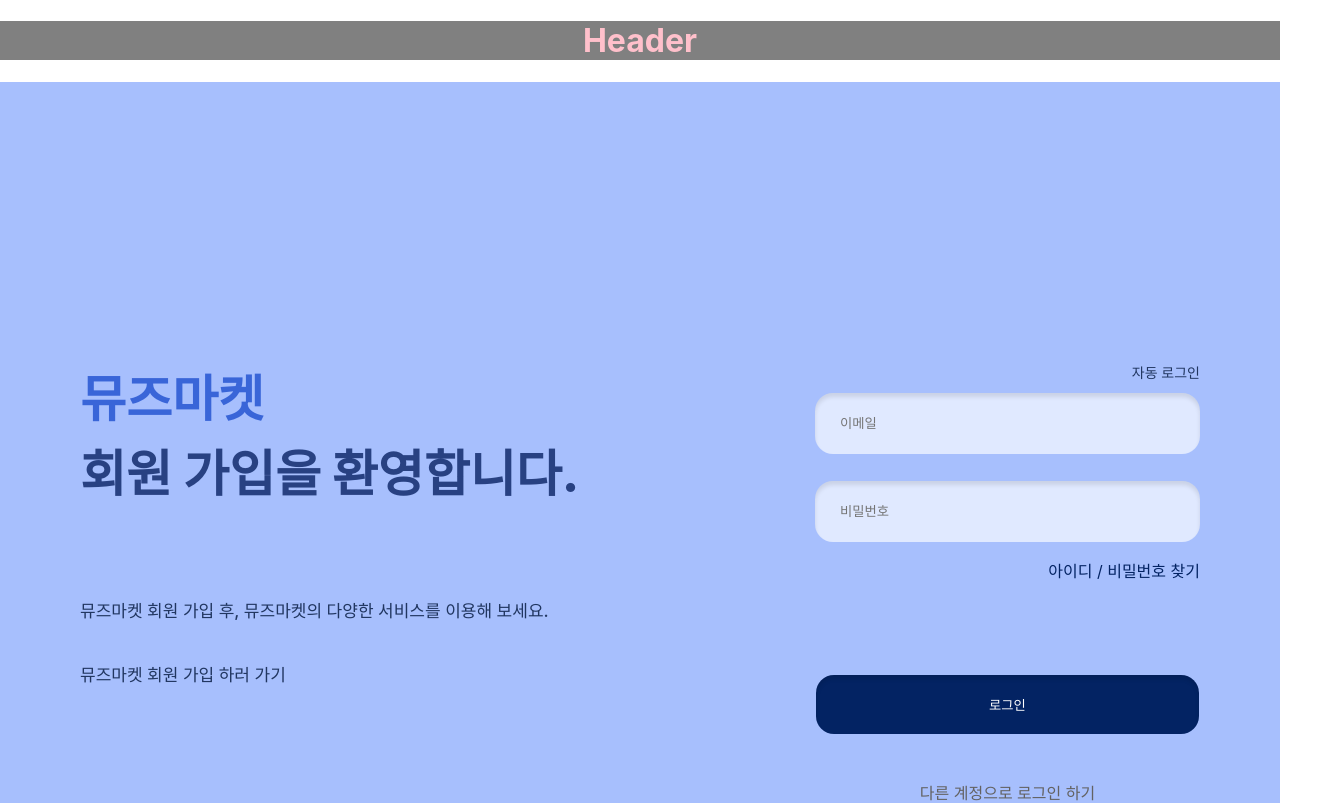
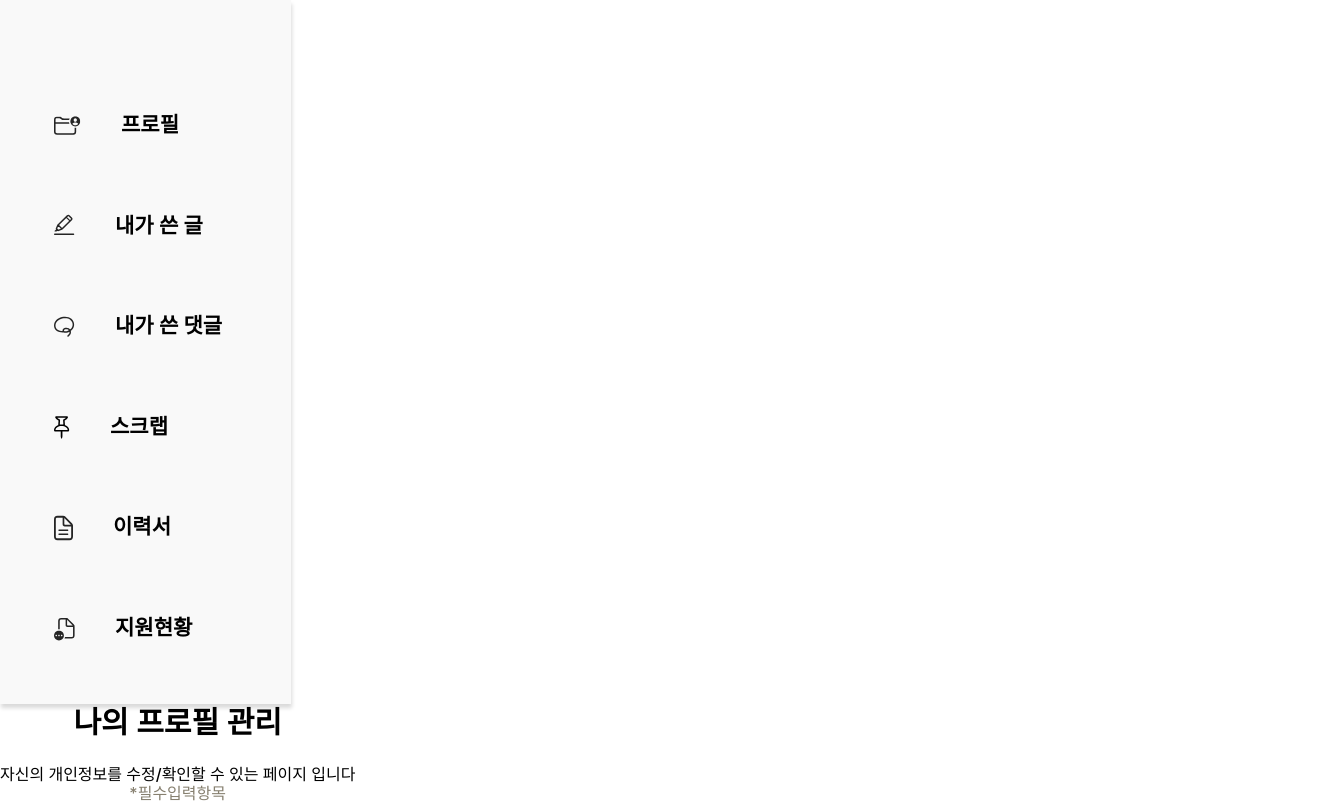
Before and after one commit to Side-Project1/Front-end, a React (Create React App) app: page / in a window 1280 px wide. Shown: the top 803 px of the page, 1334 px wide, since content can reach past the window. Built offline with nearby package versions, Linux system fonts and the light colour scheme.

Commit message:
feat: profilePage UI 구현

```diff
--- a/src/App.js
+++ b/src/App.js
@@ -1,16 +1,14 @@
 import "./App.css";
 import { BrowserRouter } from "react-router-dom";
-import Header from "./constant/Header";
-import Login from "./constant/Login";
-import Join from "./constant/Join";
+import Profile from "./constant/MyPage/Profile";
+import Menu from "./constant/MyPage/Menu";
 
 function App() {
   return (
     <BrowserRouter>
       <div className="App">
-        <Header />
-        <Login />
-        <Join />
+        <Menu />
+        <Profile />
       </div>
     </BrowserRouter>
   );
--- a/src/constant/MyPage/Menu.style.js
+++ b/src/constant/MyPage/Menu.style.js
@@ -19,7 +19,7 @@ export const Section = styled.div`
   flex-direction: row;
   width: 213px;
   gap: 40px;
-  margin-bottom: 87px;
+  margin-bottom: 51px;
   margin-left: 26px;
   padding: 9px 0px 9px 28px;
   cursor: pointer;
--- /dev/null
+++ b/src/constant/MyPage/Profile.jsx
@@ -0,0 +1,23 @@
+import Menu from "./Menu";
+import { MY_PAGE_MENU } from "./MyPage";
+import * as S from "./Profile.style";
+
+const Profile = () => {
+  return (
+    <S.Wrapper>
+      <S.Container>
+        <S.TopSection>
+          <S.Title>나의 프로필 관리</S.Title>
+          <S.SubtitleIcon></S.SubtitleIcon>
+          <S.SubTitle>
+            자신의 개인정보를 수정/확인할 수 있는 페이지 입니다
+          </S.SubTitle>
+          <S.RequiredNotice>*필수입력항목</S.RequiredNotice>
+        </S.TopSection>
+        <S.BottomSection></S.BottomSection>
+      </S.Container>
+    </S.Wrapper>
+  );
+};
+
+export default Profile;
--- /dev/null
+++ b/src/constant/MyPage/Profile.style.js
@@ -0,0 +1,40 @@
+import styled from "styled-components";
+
+export const Wrapper = styled.div`
+  display: flex;
+`;
+
+export const Container = styled.div``;
+
+export const MenuSection = styled.div``;
+
+export const TopSection = styled.div``;
+
+export const Title = styled.div`
+  font-family: "Inter";
+  font-style: normal;
+  font-weight: 600;
+  font-size: 30px;
+  line-height: 36px;
+`;
+
+export const SubTitle = styled.div`
+  font-family: "Inter";
+  font-style: normal;
+  font-weight: 500;
+  font-size: 16px;
+  line-height: 28px;
+`;
+
+export const SubtitleIcon = styled.img``;
+
+export const RequiredNotice = styled.div`
+  font-family: "Inter";
+  font-style: normal;
+  font-weight: 500;
+  font-size: 16px;
+  line-height: 11px;
+  color: #878070;
+`;
+
+export const BottomSection = styled.div``;
```
